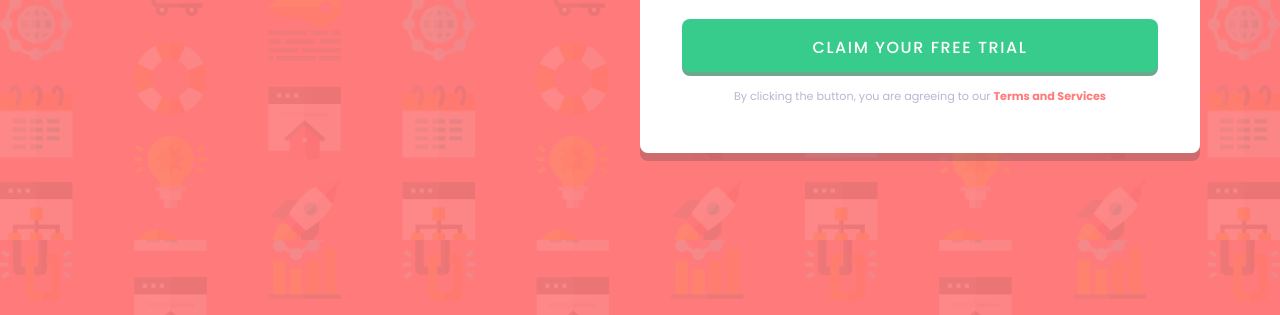
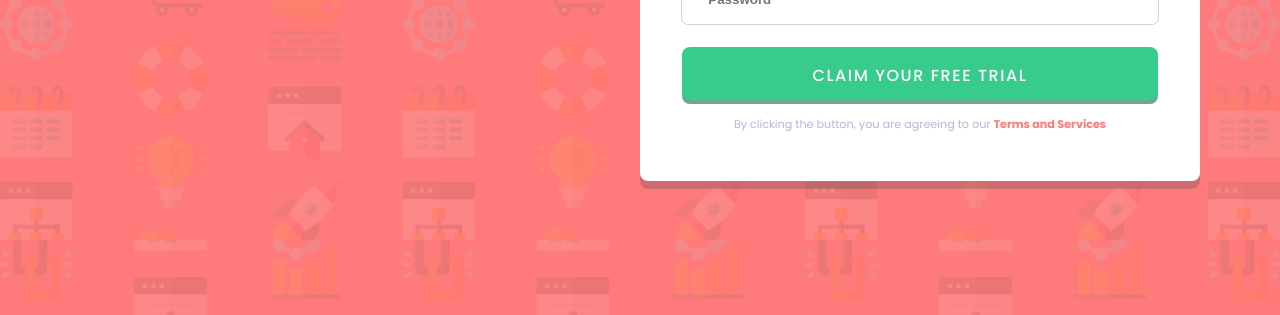
Before and after one commit to LowkeyCoyote/intro-component-sign-up-form, a plain HTML site: page index.html in a window 1280 px wide. Shown: the part 485-800 px from the top of the page. Drawn offline with Linux system fonts and the light colour scheme.

Commit message:
Correct margin

```diff
--- a/style.css
+++ b/style.css
@@ -33,7 +33,7 @@ main {
     height: 42em;
     width: 70em;
     grid-template-columns: 35em 35em;
-    margin-top: 1.5em;
+    margin-top: 5em;
 }
 
 .content-text {
```
